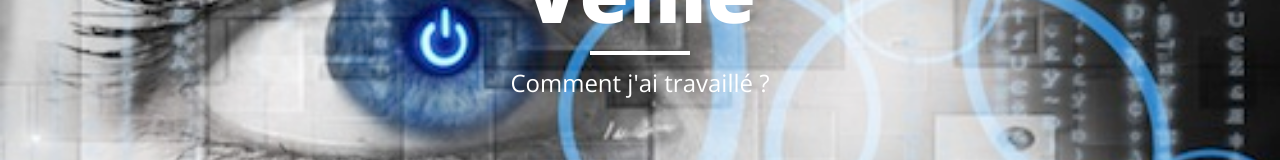
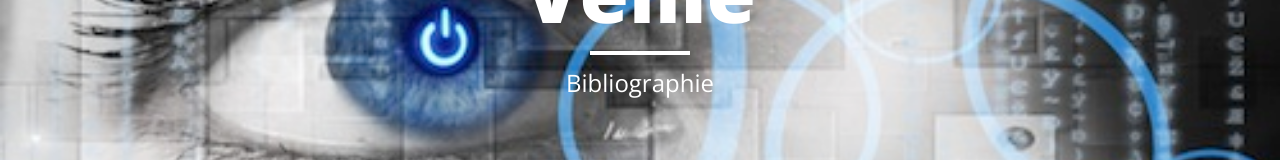
Before and after one commit to mohamedamine92/mohamedamine92.github.io, a website: page contact.html in a window 1280 px wide. Shown: the part 202-362 px from the top of the page. Drawn offline with nearby package versions, Linux system fonts and the light colour scheme.

Commit message:
Change name

```diff
--- a/contact.html
+++ b/contact.html
@@ -76,7 +76,7 @@
                     <div class="page-heading">
                         <h1>Veille</h1>
                         <hr class="small">
-                        <span class="subheading">Comment j'ai travaillé ?</span>
+                        <span class="subheading">Bibliographie</span>
                     </div>
                 </div>
             </div>
```
